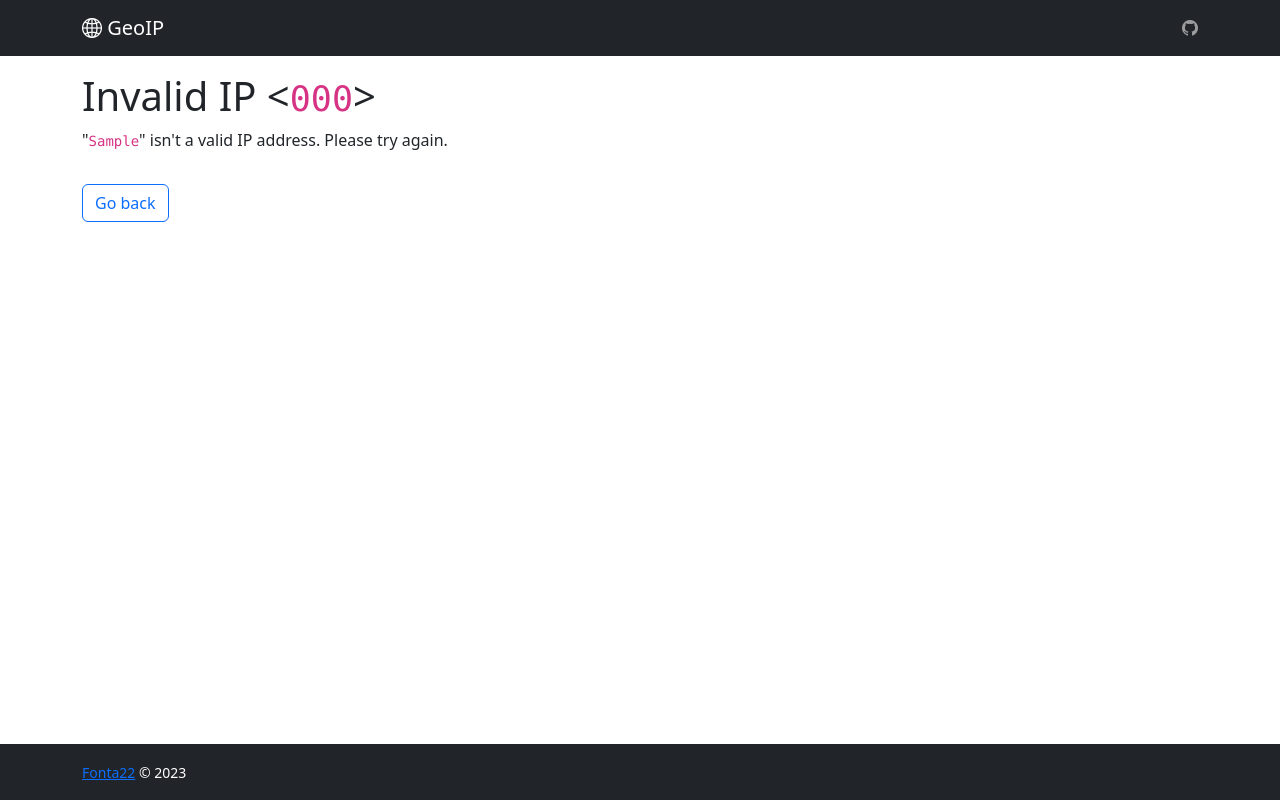
After one commit to Fonta22/GeoIP, a Flask app: template templates/error.html in a window 1280 px wide. The commit adds this page. Run offline with Flask 3, Linux system fonts and the light colour scheme; the template is opened without the code that fills it: most values are stand-ins (such as "Sample title", 1, 10 or a date in 2020).

Commit message:
Error handling done

```diff
--- a/app.py
+++ b/app.py
@@ -14,13 +14,21 @@ def home():
     locator = Locator()
     details = locator.getDetails(ip)
 
-    return render_template(
-        'index.html',
-        ip=details['ip'],
-        country=details['country'],
-        region=details['region'],
-        loc=details['loc']
-    )
+    try:
+        return render_template(
+            'index.html',
+            ip=details['ip'],
+            country=details['country'],
+            region=details['region'],
+            loc=details['loc']
+        )
+    except:
+        print(details['message'])
+        return render_template(
+            'error.html',
+            status_code=details['status_code'],
+            invalid_ip=ip
+        )
 
 if __name__ == '__main__':
     app.run(debug=True, port=port)
--- /dev/null
+++ b/templates/error.html
@@ -0,0 +1,45 @@
+<!DOCTYPE html>
+<html lang="en">
+<head>
+    <title>GeoIP</title>
+    <meta charset="UTF-8">
+    <meta name="viewport" content="width=device-width, initial-scale=1.0">
+    <link rel="stylesheet" href="{{url_for('static', filename='style.css')}}">
+
+    <!-- Bootstrap -->
+    <link rel="stylesheet" href="https://cdn.jsdelivr.net/npm/bootstrap-icons@1.8.1/font/bootstrap-icons.css">
+    <link href="https://cdn.jsdelivr.net/npm/bootstrap@5.3.1/dist/css/bootstrap.min.css" rel="stylesheet" integrity="sha384-4bw+/aepP/YC94hEpVNVgiZdgIC5+VKNBQNGCHeKRQN+PtmoHDEXuppvnDJzQIu9" crossorigin="anonymous">
+</head>
+<body>
+    <nav class="navbar bg-dark" data-bs-theme="dark">
+        <div class="container">
+            <a class="navbar-brand" href="/">
+                <i class="bi bi-globe2"></i>
+                GeoIP
+            </a>
+            <a class="navbar-text" href="https://github.com/Fonta22/GeoIP">
+                <i class="bi bi-github"></i>
+            </a>
+        </div>
+    </nav>
+
+    <div class="container">
+        <h1 class="mt-3">Invalid IP <<code>{{status_code}}</code>></h1>
+        <p>"<code>{{invalid_ip}}</code>" isn't a valid IP address. Please try again.</p>
+        <a class="btn btn-outline-primary mt-3" href="javascript:history.back()">Go back</a>
+    </div>
+
+    <div class="p-3 bg-dark text-white mt-4" id="footer">
+        <div class="container">
+            <small>
+                <a href="https://github.com/Fonta22">Fonta22</a>
+                &copy;
+                2023
+            </small>
+        </div>
+    </div>
+
+    <!-- JavaScript -->
+    <script src="{{url_for('static', filename='footer.js')}}"></script>
+</body>
+</html>
--- a/templates/index.html
+++ b/templates/index.html
@@ -54,7 +54,7 @@
 
         <h4>Try another IP address</h4>
         <form class="d-flex mt-3 w-50" action="/" id="search-form">
-            <input class="form-control me-2" placeholder="{{ip}}" name="ip">
+            <input class="form-control me-2" placeholder="{{ip}}" name="ip" required>
             <input class="btn btn-outline-primary" type="submit" value="Submit">
         </form>
     </div>
```
Also changed, not shown: locator/locator.py (+6 -2 lines).
